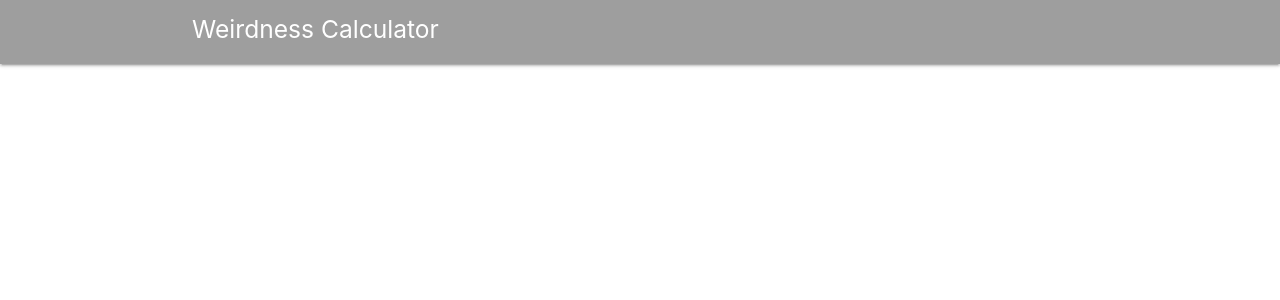
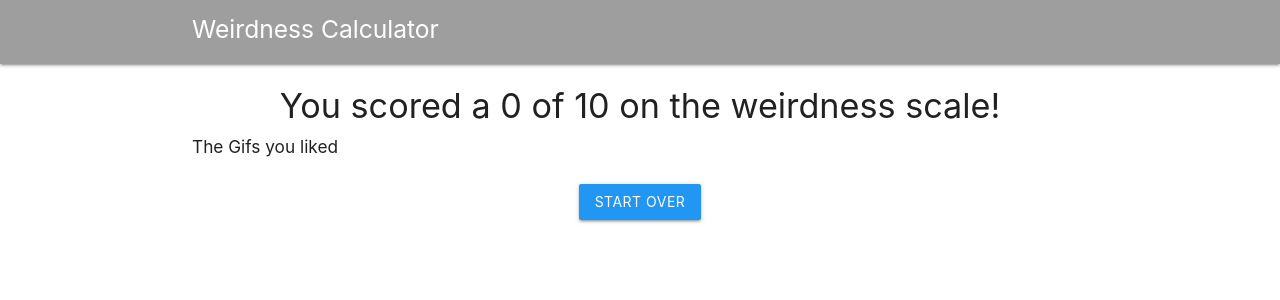
Before and after one commit to twinsfan421/weirdness-calculator, a React (Create React App) app: page /results in a window 1280 px wide. Shown: the top 300 px of the page. Built offline with nearby package versions, Linux system fonts and the light colour scheme.

Commit message:
added results component

```diff
--- a/src/App.js
+++ b/src/App.js
@@ -2,6 +2,7 @@ import React from 'react';
 import { BrowserRouter, Switch, Route} from 'react-router-dom'
 import Home from './components/home/Home'
 import Navbar from './components/layout/Navbar';
+import Results from './components/results/Results';
 
 function App() {
   return (
@@ -10,6 +11,7 @@ function App() {
         <Navbar />
         <Switch>
           <Route exact path='/' component={Home} />
+          <Route exact path='/results' component={Results} />
         </Switch>
       </div>
     </BrowserRouter>
--- a/src/components/likedGifs/LikedGifs.js
+++ b/src/components/likedGifs/LikedGifs.js
@@ -1,6 +1,7 @@
 import React from 'react'
 import { connect } from 'react-redux'
 import GifCard from './GifCard'
+import { Link } from 'react-router-dom';
 
 const LikedGifs = (props) => {
     const { likedGifs } = props
@@ -16,6 +17,12 @@ const LikedGifs = (props) => {
                     )
                 })}
             </div>
+            <Link to={{
+                pathname: "/results",
+                state: {gifs: likedGifs}
+                }}>
+                <button className="btn blue">CALCULATE MY WEIRDNESS SCORE</button>
+            </Link>
         </div>
     );
 }
--- a/src/components/results/Results.js
+++ b/src/components/results/Results.js
@@ -0,0 +1,42 @@
+import React, { Component } from 'react'
+import { connect } from 'react-redux'
+import GifCard from '../likedGifs/GifCard'
+import { Link } from 'react-router-dom';
+
+class Results extends Component {
+    render() {
+        const { likedGifs } = this.props
+        const result = Math.round((likedGifs.gifs.map(g => g.weirdness).reduce((a, b) => a + b, 0)) / 5)
+        return (
+            <div className="search-bar">
+                <div className="row">
+                    <div className="container">
+                        <h4 className="center">You scored a {result} of 10 on the weirdness scale!</h4>
+                        <h6>The Gifs you liked</h6>
+                        { likedGifs && likedGifs.gifs.map(gif => {
+                            return(
+                                <div className="col s12 m2" key={gif.id}>
+                                    <GifCard gif={gif}/>
+                                    <p className="center">{gif.weirdness}/10</p>
+                                </div>
+                            )
+                        })}
+                    </div>
+                </div>
+                <div className="row center">
+                    <Link to="/">
+                        <button className="btn blue">START OVER</button>
+                    </Link>
+                </div>
+            </div>
+        )
+    }
+}
+
+const mapStateToProps = (state) => {
+    return {
+        likedGifs: state.likedGifs
+    }
+}
+
+export default connect(mapStateToProps)(Results)
```
Lines whose indentation alone changed are shown as unchanged.
